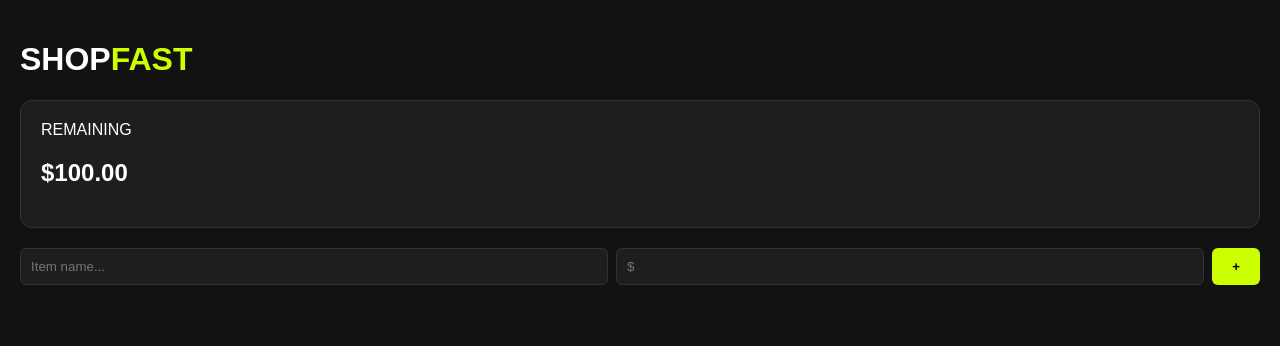
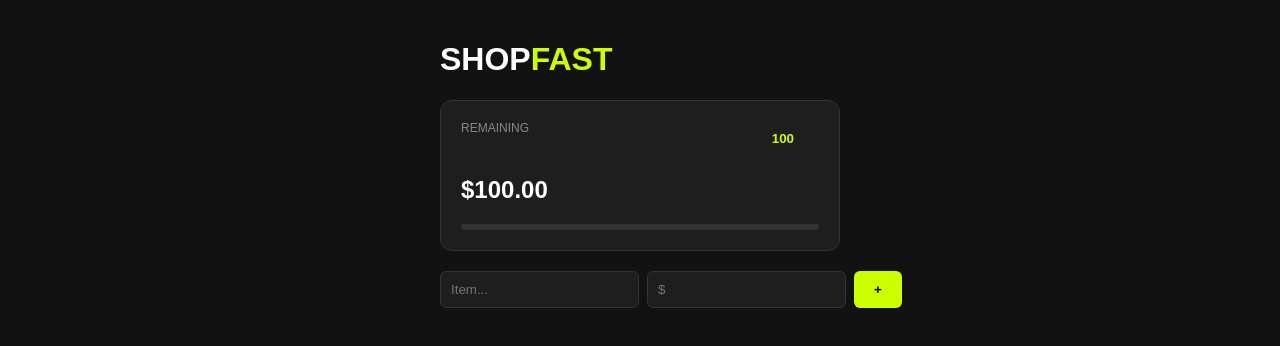
Before and after one commit to kira509/Shopping-haul, a React (Vite) app: page / in a window 1280 px wide. Shown: the top 346 px of the page. Built offline with nearby package versions, Linux system fonts and the light colour scheme.

Commit message:
Refactor App component to use localStorage

```diff
--- a/App.jsx
+++ b/App.jsx
@@ -1,85 +1,59 @@
-import React, { useState } from 'react';
+import React, { useState, useEffect } from 'react';
 
 function App() {
-  const [items, setItems] = useState([]);
-  const [itemName, setItemName] = useState('');
-  const [itemPrice, setItemPrice] = useState('');
-  const [totalBudget, setTotalBudget] = useState(100);
+  const [items, setItems] = useState(() => {
+    const saved = localStorage.getItem('items');
+    return saved ? JSON.parse(saved) : [];
+  });
+  const [budget, setBudget] = useState(() => {
+    const saved = localStorage.getItem('budget');
+    return saved ? JSON.parse(saved) : 100;
+  });
+  const [name, setName] = useState('');
+  const [price, setPrice] = useState('');
 
-  // LOGIC: Calculate current spending
-  const spent = items
-    .filter(item => item.completed)
-    .reduce((sum, item) => sum + Number(item.price), 0);
+  useEffect(() => {
+    localStorage.setItem('items', JSON.stringify(items));
+    localStorage.setItem('budget', JSON.stringify(budget));
+  }, [items, budget]);
 
-  const remaining = totalBudget - spent;
+  const spent = items.filter(i => i.done).reduce((sum, i) => sum + i.price, 0);
+  const remaining = budget - spent;
 
-  const addItem = (e) => {
+  const add = (e) => {
     e.preventDefault();
-    if (!itemName || !itemPrice) return;
-
-    const newItem = {
-      id: Date.now(),
-      name: itemName,
-      price: parseFloat(itemPrice),
-      completed: false
-    };
-
-    setItems([...items, newItem]);
-    setItemName('');
-    setItemPrice('');
-  };
-
-  const toggleItem = (id) => {
-    setItems(items.map(item =>
-      item.id === id ? { ...item, completed: !item.completed } : item
-    ));
+    if (!name || !price) return;
+    setItems([...items, { id: Date.now(), name, price: parseFloat(price), done: false }]);
+    setName(''); setPrice('');
   };
 
   return (
-    <div className="app-container">
-      <header>
+    <div className="container">
       <h1 className="logo">SHOP<span>FAST</span></h1>
       <div className="budget-card">
-          <div className="budget-info">
+        <div className="flex-row">
           <span>REMAINING</span>
-            <h2 className={remaining < 0 ? 'over-budget' : ''}>
-              ${remaining.toFixed(2)}
-            </h2>
+          <input type="number" value={budget} onChange={(e) => setBudget(Number(e.target.value))} className="b-input" />
         </div>
-          <div className="progress-bar">
-            <div
-              className="progress-fill"
-              style={{ width: `${Math.min((spent / totalBudget) * 100, 100)}%` }}
-            ></div>
+        <h2 className={remaining < 0 ? 'red' : ''}>${remaining.toFixed(2)}</h2>
+        <div className="bar"><div className="fill" style={{width: `${Math.min((spent/budget)*100, 100)}%`}}></div></div>
       </div>
-        </div>
-      </header>
 
-      <form onSubmit={addItem} className="input-group">
-        <input
-          type="text" placeholder="Item name..."
-          value={itemName} onChange={(e) => setItemName(e.target.value)}
-        />
-        <input
-          type="number" placeholder="$"
-          value={itemPrice} onChange={(e) => setItemPrice(e.target.value)}
-        />
+      <form onSubmit={add} className="input-group">
+        <input placeholder="Item..." value={name} onChange={e => setName(e.target.value)} />
+        <input type="number" placeholder="$" value={price} onChange={e => setPrice(e.target.value)} />
         <button type="submit">+</button>
       </form>
 
-      <ul className="shopping-list">
       {items.map(item => (
-          <li key={item.id} className={item.completed ? 'item checked' : 'item'}>
-            <div className="item-info" onClick={() => toggleItem(item.id)}>
-              <span className="checkbox"></span>
-              <span className="name">{item.name}</span>
+        <div key={item.id} className={`item ${item.done ? 'done' : ''}`} onClick={() => {
+          setItems(items.map(i => i.id === item.id ? {...i, done: !i.done} : i))
+        }}>
+          <span>{item.name}</span>
+          <span>${item.price.toFixed(2)}</span>
         </div>
-            <span className="price">${item.price.toFixed(2)}</span>
-          </li>
       ))}
-      </ul>
     </div>
   );
 }
-
 export default App;
```
Lines whose indentation alone changed are shown as unchanged.
